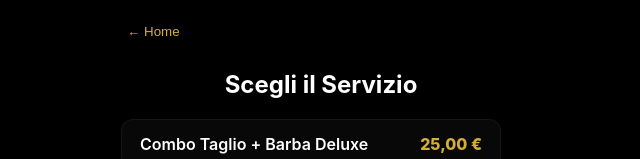
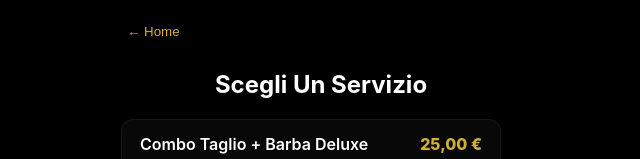
Before and after one commit to giachi32-a11y/donbelndz-barber, a React (Vite) app: page / in a window 1280 px wide. Both pictures are taken after a click on the button "PRENOTA ORA". Shown: the top 159 px of the page, without its empty margins (319-959 px from the left). Built offline with nearby package versions, Linux system fonts and the light colour scheme.

Commit message:
Update App.jsx

```diff
--- a/src/App.jsx
+++ b/src/App.jsx
@@ -309,7 +309,7 @@ export default function App() {
           <Route path="/servizi" element={
             <div style={{width: '100%', maxWidth: '400px', paddingTop: '20px'}}>
               <button onClick={() => navigate('/')} style={{background:'none', border:'none', color:THEME.gold, marginBottom:'10px'}}>← Home</button>
-              <h2 style={{textAlign:'center', fontWeight:'700'}}>Scegli il Servizio</h2>
+              <h2 style={{textAlign:'center', fontWeight:'700'}}>Scegli Un Servizio</h2>
               {servizi.map(s => (
                 <div key={s.n} onClick={() => { localStorage.setItem('serv', s.n); navigate('/prenota'); }} style={styles.serviceCard}>
                   <span style={{fontWeight: '600'}}>{s.n}</span><span style={{color: THEME.gold, fontWeight: '800'}}>{s.p}</span>
```
